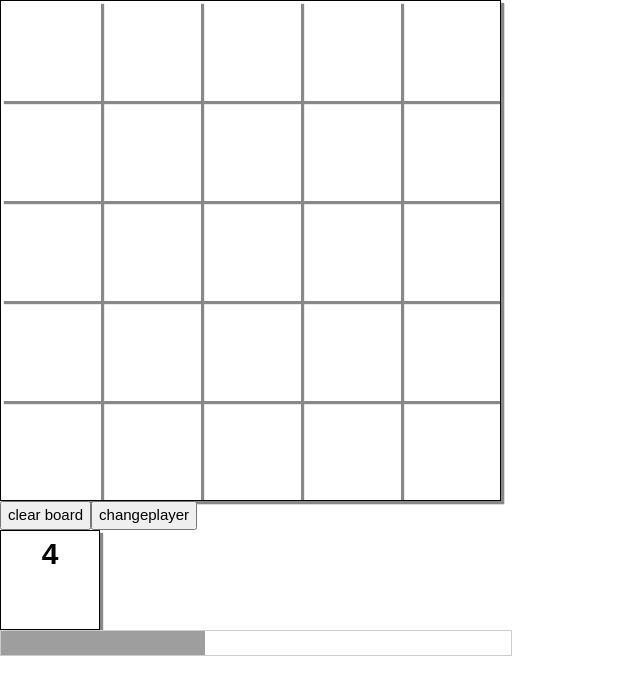
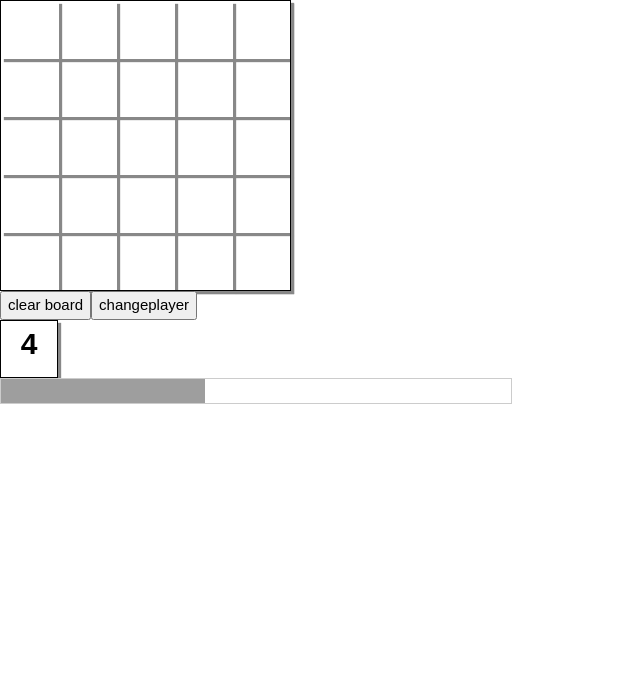
Before and after one commit to MikaJCK/Assignment2Webcourse, a website built with Parcel: page index.html in a window 1280 px wide. Shown: the whole page, without its empty margins (0-640 px from the left). Built offline with nearby package versions, Linux system fonts and the light colour scheme.

Commit message:
Test for ag .2

```diff
--- a/src/styles.css
+++ b/src/styles.css
@@ -10,8 +10,8 @@ table {
 
 table,
 td {
-  width: 100px;
-  height: 100px;
+  width: 58px;
+  height: 58px;
   cursor: pointer;
   font-size: 30px;
   box-shadow: 3px 3px 1px #888888;
```
